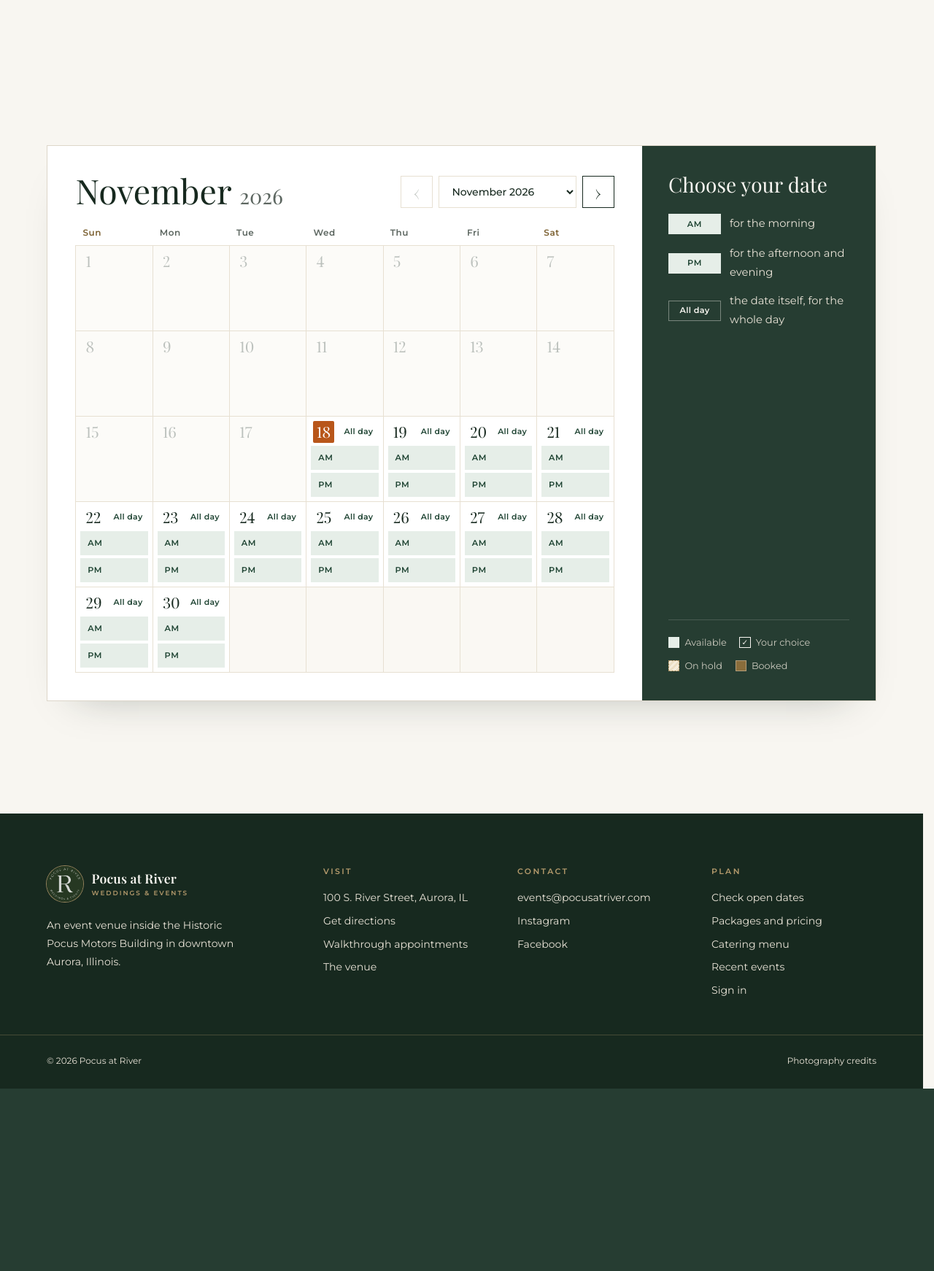
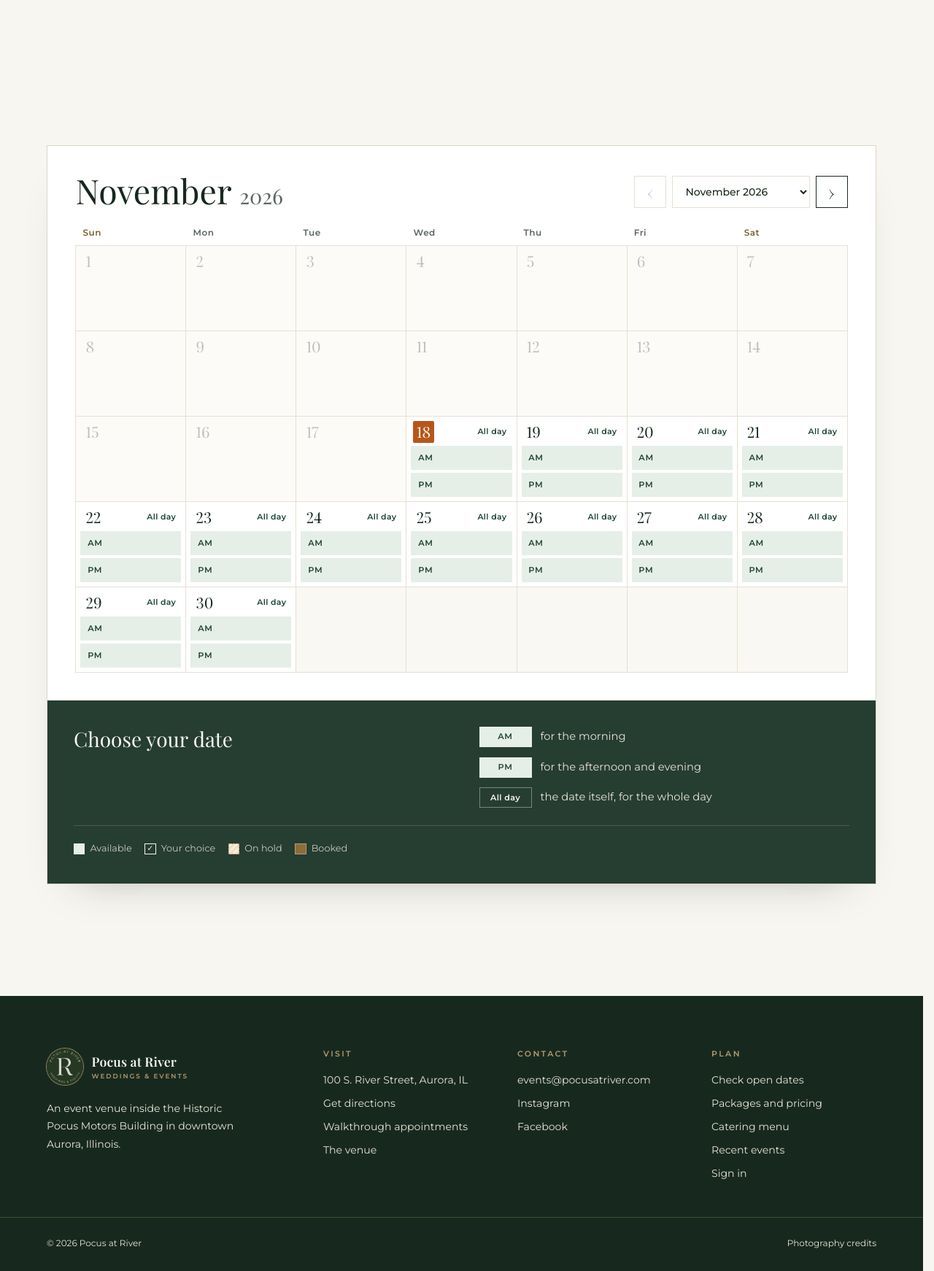
Before and after one commit to dxianto8/dxianto-pocus-at-river, a Django app: page /book/ in a window 1280 px wide. Shown: the part 600-2342 px from the top of the page at 73% size. Before the commit the page ends 2092 px from the top, so only its background shows below. Run offline with Django 5.2, Linux system fonts and the light colour scheme; data comes from the database, SQL or seed files in the repository; data that the repository does not hold is empty; parts of the project's set-up code (start-up, migrations or seed data) failed here and were passed over.

Commit message:
Give the signed-in calendar room: card under the month when space is short
Beside the workspace sidebar, the "Your date" card took 320px from the
month, leaving day cells 53 to 96px wide, so dates and "All day" spilled
out of their cells. The calendar now measures the space it is given (a
container query, not the window): below 76rem the card moves under the
month and lays out in two columns, and below 58rem "All day" is hidden as
on phones. Signed-in days are now 99 to 142px wide with nothing spilling.
The public page keeps the card beside the month where it has the room.

Co-Authored-By: Claude Opus 5.5 <noreply@anthropic.com>
Claude-Session: https://claude.ai/code/session_013dTB71injyeSQf2tCf4c9M

```diff
--- a/static/css/calendar.css
+++ b/static/css/calendar.css
@@ -156,6 +156,27 @@ a.day__full { transition: background-color 0.15s, color 0.15s; }
 .request__send .muted { max-width: 30rem; }
 .request__hint { padding: 1rem 0; }
 
+/* The calendar measures the space it is given, not the window: in the signed-in area the
+   sidebar takes room, so the card moves under the month before the days get cramped. Each
+   day needs about 7.5rem for its date and "All day" side by side. */
+.booking { container: booking / inline-size; }
+@container booking (max-width: 76rem) {
+  .calendar { grid-template-columns: minmax(0, 1fr); }
+  .calendar__aside { gap: 1.5rem; }
+  .calendar__legend { margin-top: 0; }
+  .pick { grid-template-columns: minmax(0, 1fr) minmax(0, 1fr); grid-auto-flow: row dense; column-gap: clamp(1.5rem, 4vw, 3rem); align-items: start; }
+  .pick__date, .pick__halves, .pick__title { grid-column: 1; }
+  .pick__switch, .pick__go, .pick__note, .pick__steps { grid-column: 2; }
+}
+@container booking (max-width: 46rem) {
+  .pick { grid-template-columns: minmax(0, 1fr); }
+  .pick > * { grid-column: 1 !important; }
+}
+@container booking (max-width: 58rem) {
+  .day__head { justify-content: flex-start; }
+  .day__all { display: none; }
+}
+
 /* Narrower screens: the card moves under the month. */
 @media (max-width: 60rem) {
   .calendar { grid-template-columns: minmax(0, 1fr); }
```
Also changed, not shown: tests/e2e/test_calendar_layout.py (+25 -2 lines).
